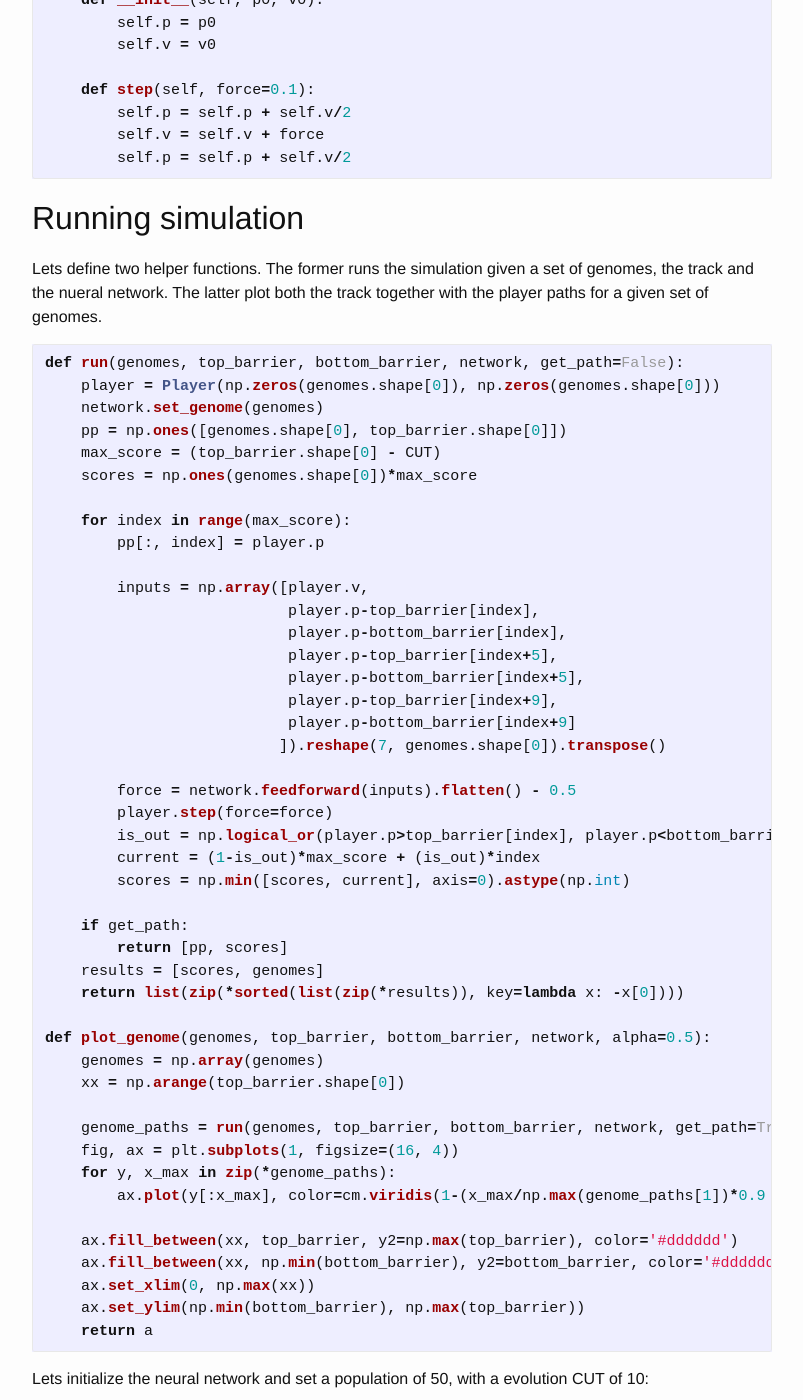
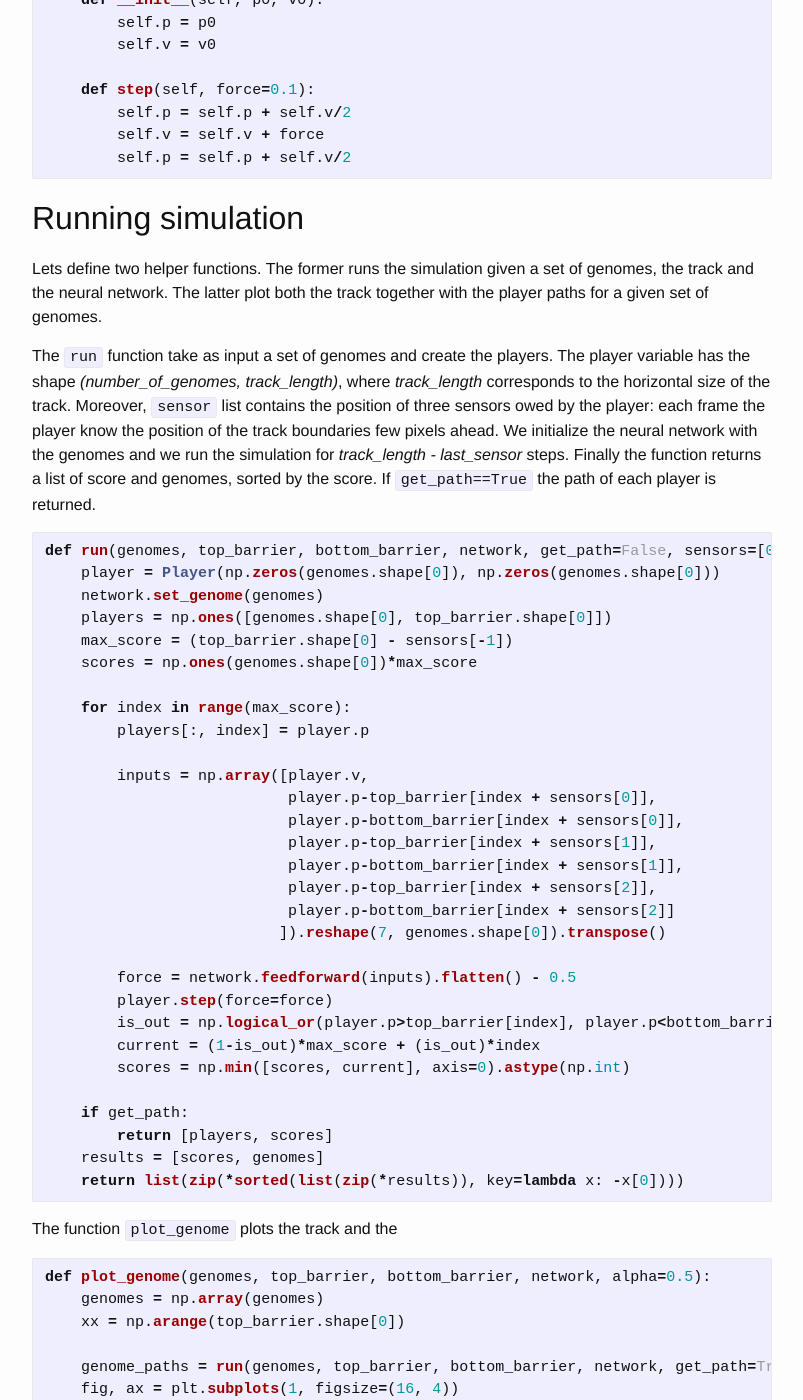
Before and after one commit to AndreaAmico/AndreaAmico.github.io, a Jekyll site: the page built from _posts/2018/2018-11-22-neural_network_from_0.markdown, in a window 1280 px wide and 1400 px high, scrolled down 2787 px. Shown: the whole window, without its empty margins (238-1041 px from the left). Built offline with Jekyll 4.4.1, drawn with Linux system fonts in a browser that asks for light colours; some of the changed text lies outside the part shown.

Commit message:
neural network updated (to be continued)

````diff
--- a/_posts/2018/2018-11-22-neural_network_from_0.markdown
+++ b/_posts/2018/2018-11-22-neural_network_from_0.markdown
@@ -75,8 +75,8 @@ class NeuralNetwork(object):
 
 ## Track racing
 
-Lets use the the network we just created to solve a simple task: we generate an horizontal random racing trak and player wins if it reacher the end without running off the road. A random track can be generated as follow:
-{% highlight python %}
+Lets use the the network we just created to solve a simple task: we generate an horizontal random racing track and player wins if it reacher the end without running off the road. A random track can be generated as follow:
+```python
 xx = np.arange(0, 400)
 
 freq = np.exp(-(xx/10-20)**2/100)
@@ -84,7 +84,8 @@ par = (xx/10-25)**2/100
 top_barrier = np.sin(xx/10*freq)*0.5 + 0.1 + np.sin(xx/10) + par
 top_barrier = top_barrier - top_barrier[0] + 0.5
 bottom_barrier = top_barrier - 1
-{% endhighlight %}
+```
+
 <p style="text-align:center;"><img src="/asset/images/nn_from_0/simple_track.svg" alt="sigmoid" width="800"></p>
 
 ## Player physics
@@ -105,26 +106,28 @@ class Player(object):
 
 ## Running simulation
 
-Lets define two helper functions. The former runs the simulation given a set of genomes, the track and the nueral network. The latter plot both the track together with the player paths for a given set of genomes.
+Lets define two helper functions. The former runs the simulation given a set of genomes, the track and the neural network. The latter plot both the track together with the player paths for a given set of genomes.
+
+The `run` function take as input a set of genomes and create the players. The player variable has the shape *(number_of_genomes, track_length)*, where *track_length* corresponds to the horizontal size of the track. Moreover, `sensor` list contains the position of three sensors owed by the player: each frame the player know the position of the track boundaries few pixels ahead. We initialize the neural network with the genomes and we run the simulation for *track_length - last_sensor* steps. Finally the function returns a list of score and genomes, sorted by the score. If `get_path==True` the path of each player is returned.
 
 ```python
-def run(genomes, top_barrier, bottom_barrier, network, get_path=False):
+def run(genomes, top_barrier, bottom_barrier, network, get_path=False, sensors=[0, 5, 9]):
     player = Player(np.zeros(genomes.shape[0]), np.zeros(genomes.shape[0]))
     network.set_genome(genomes)
-    pp = np.ones([genomes.shape[0], top_barrier.shape[0]])
-    max_score = (top_barrier.shape[0] - CUT)
+    players = np.ones([genomes.shape[0], top_barrier.shape[0]])
+    max_score = (top_barrier.shape[0] - sensors[-1])
     scores = np.ones(genomes.shape[0])*max_score
 
     for index in range(max_score):
-        pp[:, index] = player.p
+        players[:, index] = player.p
 
         inputs = np.array([player.v,
-                           player.p-top_barrier[index],
-                           player.p-bottom_barrier[index],
-                           player.p-top_barrier[index+5],
-                           player.p-bottom_barrier[index+5],
-                           player.p-top_barrier[index+9],
-                           player.p-bottom_barrier[index+9]
+                           player.p-top_barrier[index + sensors[0]],
+                           player.p-bottom_barrier[index + sensors[0]],
+                           player.p-top_barrier[index + sensors[1]],
+                           player.p-bottom_barrier[index + sensors[1]],
+                           player.p-top_barrier[index + sensors[2]],
+                           player.p-bottom_barrier[index + sensors[2]]
                           ]).reshape(7, genomes.shape[0]).transpose()
 
         force = network.feedforward(inputs).flatten() - 0.5
@@ -134,10 +137,14 @@ def run(genomes, top_barrier, bottom_barrier, network, get_path=False):
         scores = np.min([scores, current], axis=0).astype(np.int)
 
     if get_path:
-        return [pp, scores]
+        return [players, scores]
     results = [scores, genomes]
     return list(zip(*sorted(list(zip(*results)), key=lambda x: -x[0])))
+```
 
+The function `plot_genome` plots the track and the
+
+```python
 def plot_genome(genomes, top_barrier, bottom_barrier, network, alpha=0.5):
     genomes = np.array(genomes)
     xx = np.arange(top_barrier.shape[0])
````
Also changed, not shown: asset/images/nn_from_0/neural_network.png (added), asset/images/nn_from_0/sigmoid.svg, asset/images/nn_from_0/simple_track.svg.
